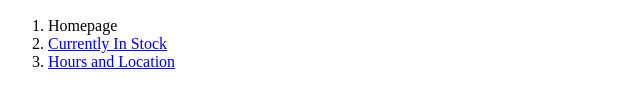
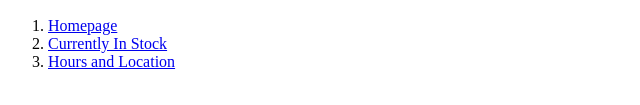
Before and after one commit to Momentum-Team-12/html-build-a-small-business-website-Scooper1920, a plain HTML site: page index.html in a window 1280 px wide. Shown: the part 315-420 px from the top of the page, 0-640 px from the left. Drawn offline with Linux system fonts and the light colour scheme.

Commit message:
used same elements surrounding homepage as were used with other headers

```diff
--- a/index.html
+++ b/index.html
@@ -11,7 +11,7 @@
       <img src="starter_files/images/store-interior.jpg" width="350" />
       <nav class="crumbs">
         <ol>
-          <li class="crumb">Homepage
+          <li class="crumb"><a href="#">Homepage</a></li>
           <li class="crumb"><a href="#">Currently In Stock</a></li>
             <li class="crumb"><a href="#">Hours and Location</a></li>
         </ol>
```
